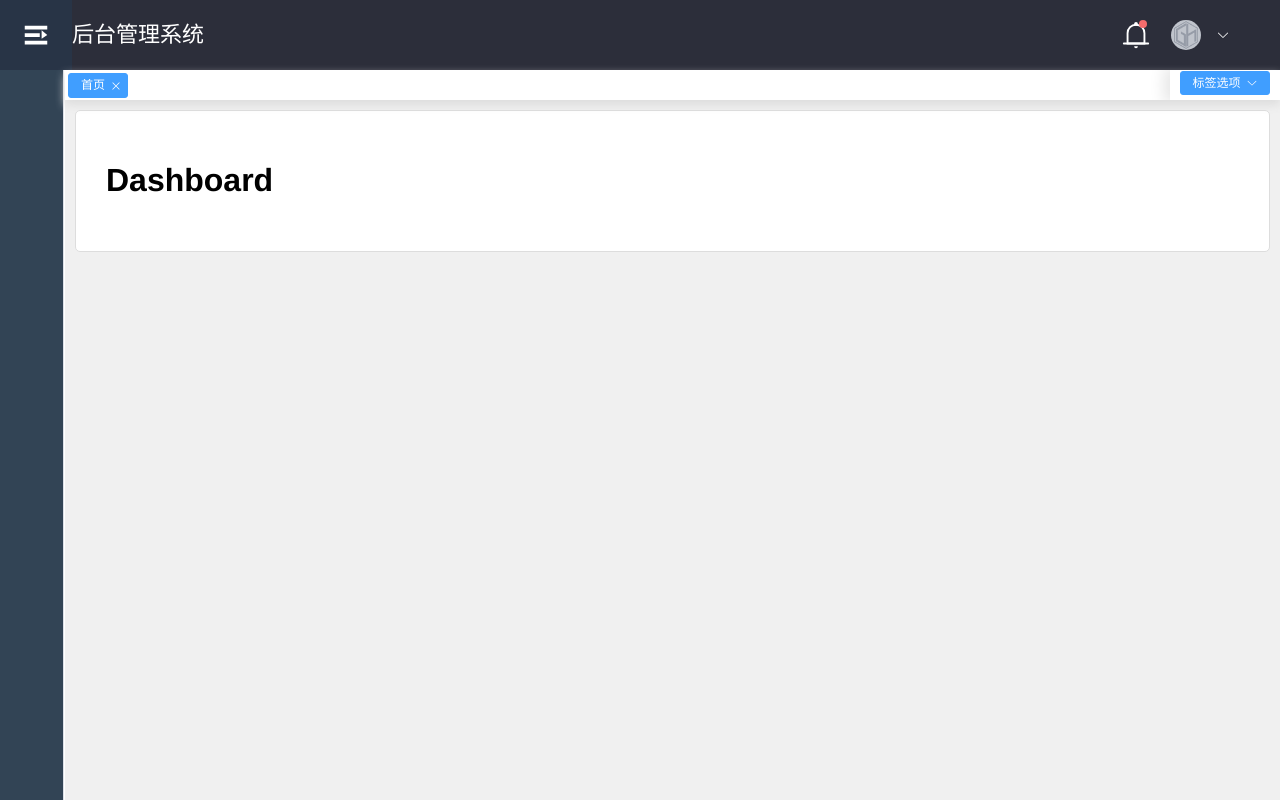
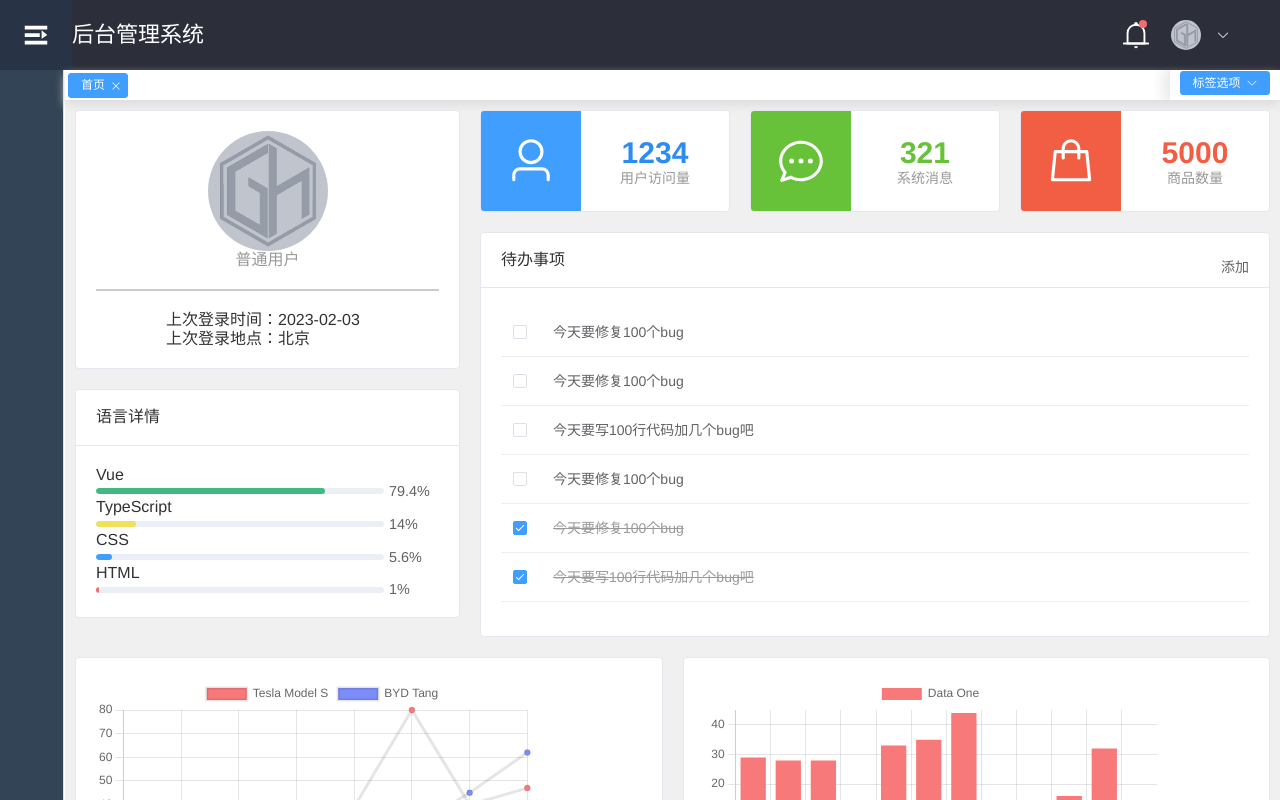
Before and after one commit to geekhall/thor, a Vue app: page /dashboard in a window 1280 px wide. Built offline with nearby package versions, Linux system fonts and the light colour scheme.

Commit message:
feat: add dashboard page

```diff
--- a/components.d.ts
+++ b/components.d.ts
@@ -26,12 +26,14 @@ declare module '@vue/runtime-core' {
     DoughnutChart: typeof import('./src/components/charts/DoughnutChart.vue')['default']
     Editor: typeof import('./src/views/Editor.vue')['default']
     ElAvatar: typeof import('element-plus/es')['ElAvatar']
+    ElAvator: typeof import('element-plus/es')['ElAvator']
     ElButton: typeof import('element-plus/es')['ElButton']
     ElCard: typeof import('element-plus/es')['ElCard']
     ElCascader: typeof import('element-plus/es')['ElCascader']
     ElCheckbox: typeof import('element-plus/es')['ElCheckbox']
     ElCheckboxGroup: typeof import('element-plus/es')['ElCheckboxGroup']
     ElCol: typeof import('element-plus/es')['ElCol']
+    ElCow: typeof import('element-plus/es')['ElCow']
     ElDatePicker: typeof import('element-plus/es')['ElDatePicker']
     ElDialog: typeof import('element-plus/es')['ElDialog']
     ElDropdown: typeof import('element-plus/es')['ElDropdown']
@@ -47,6 +49,7 @@ declare module '@vue/runtime-core' {
     ElMenuItem: typeof import('element-plus/es')['ElMenuItem']
     ElOption: typeof import('element-plus/es')['ElOption']
     ElPagination: typeof import('element-plus/es')['ElPagination']
+    ElProgress: typeof import('element-plus/es')['ElProgress']
     ElRadio: typeof import('element-plus/es')['ElRadio']
     ElRadioGroup: typeof import('element-plus/es')['ElRadioGroup']
     ElRow: typeof import('element-plus/es')['ElRow']
--- a/src/components/layout/TheHeader.vue
+++ b/src/components/layout/TheHeader.vue
@@ -20,7 +20,7 @@
           <span class="btn-bell-badge" v-if="message"></span>
         </div>
         <!-- 用户头像 -->
-        <el-avatar class="user-avator" :size="30" :src="imgurl" />
+        <el-avatar class="user-avatar" :size="30" :src="imgurl" />
         <!-- 用户名下拉菜单 -->
         <el-dropdown class="user-name" trigger="click" @command="handleCommand">
           <span class="el-dropdown-link">
@@ -49,7 +49,7 @@
 import { onMounted } from 'vue'
 import { useSidebarStore } from '~/store/sidebar'
 import { useRouter } from 'vue-router'
-import imgurl from '~/assets/img/avator.png'
+import imgurl from '~/assets/img/avatar.png'
 
 const username: string | null = localStorage.getItem('ms_username')
 const message: number = 2
@@ -149,7 +149,7 @@ const handleCommand = (command: string) => {
 .user-name {
   margin-left: 10px;
 }
-.user-avator {
+.user-avatar {
   margin-left: 20px;
 }
 .el-dropdown-link {
--- a/src/views/Charts.vue
+++ b/src/views/Charts.vue
@@ -5,6 +5,7 @@
       <a href="https://vue-chartjs.org/" target="_blank">vue-chartjs</a>
     </div>
     <hr />
+
     <div class="chart-box">
       <div class="content-title">柱状图</div>
       <bar-chart class="chart" />
@@ -41,13 +42,13 @@
     </div>
 
     <div class="chart-box">
-      <div class="content-title">随机图</div>
-      <random-chart class="chart" />
+      <div class="content-title">散点图</div>
+      <scatter-chart class="chart" />
     </div>
 
     <div class="chart-box">
-      <div class="content-title">散点图</div>
-      <scatter-chart class="chart" />
+      <div class="content-title">响应式随机图示例</div>
+      <random-chart class="chart" />
     </div>
   </div>
 </template>
--- a/src/views/Dashboard.vue
+++ b/src/views/Dashboard.vue
@@ -1,12 +1,237 @@
 <template>
-  <div class="content-container">
-    <h1>Dashboard</h1>
+  <div>
+    <el-row :gutter="20">
+      <el-col :span="8">
+        <el-card shadow="hover" class="mgb20">
+          <div class="user-info">
+            <el-avatar :size="120" :src="imgurl"></el-avatar>
+            <div class="user-info-content">
+              <div class="user-name">{{ name }}</div>
+              <div class="user-role">{{ role }}</div>
+            </div>
+          </div>
+          <div class="user-info-list">上次登录时间：<span>2023-02-03</span></div>
+          <div class="user-info-list">上次登录地点：<span>北京</span></div>
+        </el-card>
+        <el-card shadow="hover">
+          <template #header>
+            <div class="clearfix">
+              <span>语言详情</span>
+            </div>
+          </template>
+          Vue
+          <el-progress :percentage="79.4" color="#42b983"></el-progress>
+          TypeScript
+          <el-progress :percentage="14" color="#f1e05a"></el-progress>
+          CSS
+          <el-progress :percentage="5.6"></el-progress>
+          HTML
+          <el-progress :percentage="1" color="#f56c6c"></el-progress>
+        </el-card>
+      </el-col>
+      <el-col :span="16">
+        <el-row :gutter="20" class="mgb20">
+          <el-col :span="8">
+            <el-card shadow="hover" :body-style="{ padding: '0px' }">
+              <div class="grid-content grid-content-1">
+                <el-icon class="grid-content-icon"><User /></el-icon>
+                <div class="grid-content-right">
+                  <div class="grid-number">1234</div>
+                  <div>用户访问量</div>
+                </div>
+              </div>
+            </el-card>
+          </el-col>
+          <el-col :span="8">
+            <el-card shadow="hover" :body-style="{ padding: '0px' }">
+              <div class="grid-content grid-content-2">
+                <el-icon class="grid-content-icon"><ChatDotRound /></el-icon>
+                <div class="grid-content-right">
+                  <div class="grid-number">321</div>
+                  <div>系统消息</div>
+                </div>
+              </div>
+            </el-card>
+          </el-col>
+          <el-col :span="8">
+            <el-card shadow="hover" :body-style="{ padding: '0px' }">
+              <div class="grid-content grid-content-3">
+                <el-icon class="grid-content-icon"><Goods /></el-icon>
+                <div class="grid-content-right">
+                  <div class="grid-number">5000</div>
+                  <div>商品数量</div>
+                </div>
+              </div>
+            </el-card>
+          </el-col>
+        </el-row>
+        <el-card shadow="hover" style="height: 403px">
+          <template #header>
+            <div class="clearfix">
+              <span>待办事项</span>
+              <el-button style="float: right; padding: 3px 0" text>添加</el-button>
+            </div>
+          </template>
+          <el-table :show-header="false" :data="todoList" style="width: 100%">
+            <el-table-column width="40">
+              <template #default="scope">
+                <el-checkbox v-model="scope.row.status"></el-checkbox>
+              </template>
+            </el-table-column>
+            <el-table-column>
+              <template #default="scope">
+                <div class="todo-item" :class="{ 'todo-item-del': scope.row.status }">
+                  {{ scope.row.title }}
+                </div>
+              </template>
+            </el-table-column>
+          </el-table>
+        </el-card>
+      </el-col>
+    </el-row>
+    <el-row :gutter="20">
+      <el-col :span="12">
+        <el-card shadow="hover">
+          <line-chart class="chart" />
+        </el-card>
+      </el-col>
+      <el-col :span="12">
+        <el-card shadow="hover">
+          <random-chart class="chart" />
+        </el-card>
+      </el-col>
+    </el-row>
   </div>
 </template>
 
 <script lang="ts" setup>
-import { ref } from 'vue'
+import { reactive } from 'vue'
+import imgurl from '~/assets/img/avatar.png'
+
+const name = localStorage.getItem('ms_username')
+const role: string = name === 'admin' ? '超级管理员' : '普通用户'
+
+const todoList = reactive([
+  {
+    title: '今天要修复100个bug',
+    status: false
+  },
+  {
+    title: '今天要修复100个bug',
+    status: false
+  },
+  {
+    title: '今天要写100行代码加几个bug吧',
+    status: false
+  },
+  {
+    title: '今天要修复100个bug',
+    status: false
+  },
+  {
+    title: '今天要修复100个bug',
+    status: true
+  },
+  {
+    title: '今天要写100行代码加几个bug吧',
+    status: true
+  }
+])
 </script>
 
 <style lang="less" scoped>
+.el-row {
+  margin-bottom: 20px;
+}
+
+.user-info {
+  display: flex;
+  align-items: center;
+  padding-bottom: 20px;
+  border-bottom: 2px solid #ccc;
+  margin-bottom: 20px;
+  justify-content: center;
+  flex-direction: column;
+  height: 100%;
+}
+
+.user-info-content {
+  display: flex;
+  flex-direction: column;
+  align-items: center;
+  justify-content: center;
+  color: #999;
+}
+.user-info-content div:first-child {
+  font-size: 30px;
+  color: #333;
+}
+
+.user-info-list {
+  margin-left: 70px;
+}
+
+.mgb20 {
+  margin-bottom: 20px;
+}
+
+.grid-content {
+  height: 100px;
+  display: flex;
+  align-items: center;
+  color: #999;
+}
+.grid-content-right {
+  flex: 1;
+  text-align: center;
+  font-size: 14px;
+  color: #999;
+}
+.grid-number {
+  font-size: 30px;
+  font-weight: bold;
+}
+.grid-content-icon {
+  font-size: 50px;
+  width: 100px;
+  height: 100px;
+  text-align: center;
+  line-height: 100px;
+  color: #fff;
+}
+.grid-content-1 .grid-content-icon {
+  background-color: #409eff;
+}
+
+.grid-content-1 .grid-number {
+  color: rgb(45, 140, 240);
+}
+
+.grid-content-2 .grid-content-icon {
+  background-color: #67c23a;
+}
+.grid-content-2 .grid-number {
+  color: #67c23a;
+}
+
+.grid-content-3 .grid-content-icon {
+  background: rgb(242, 94, 67);
+}
+
+.grid-content-3 .grid-number {
+  color: rgb(242, 94, 67);
+}
+
+.todo-item {
+  font-size: 14px;
+}
+
+.todo-item-del {
+  text-decoration: line-through;
+  color: #999;
+}
+.chart {
+  width: 100%;
+  height: 300px;
+}
 </style>
--- a/src/views/Profile.vue
+++ b/src/views/Profile.vue
@@ -78,7 +78,7 @@
 import { reactive, ref } from 'vue'
 import VueCropper from 'vue-cropperjs'
 import 'cropperjs/dist/cropper.css'
-import avatar from '../assets/img/avator.png'
+import avatar from '../assets/img/avatar.png'
 
 const name = localStorage.getItem('ms_username')
 const form = reactive({
```
Also changed, not shown: src/assets/img/avatar.png (renamed from src/assets/img/avator.png).
